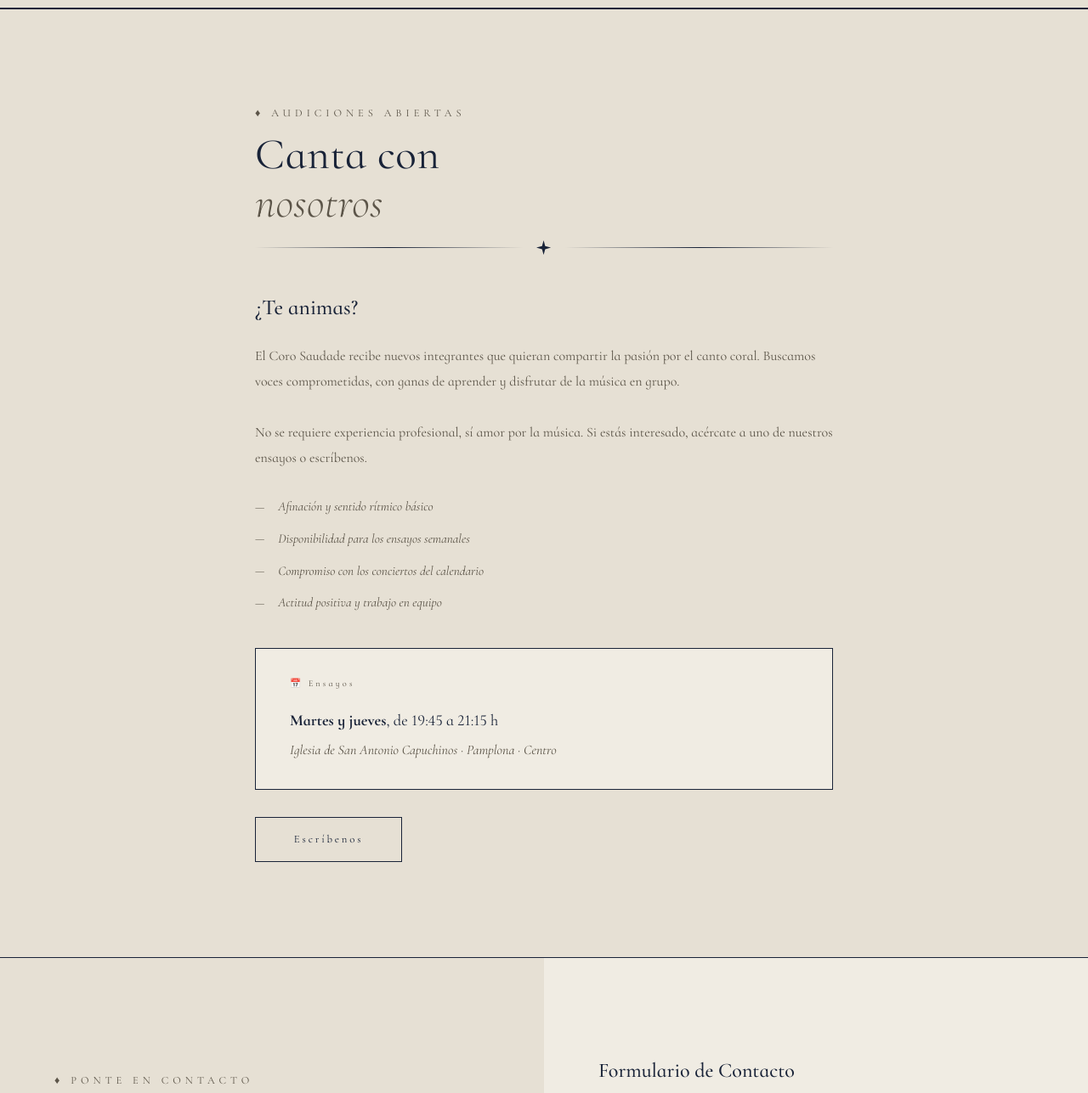
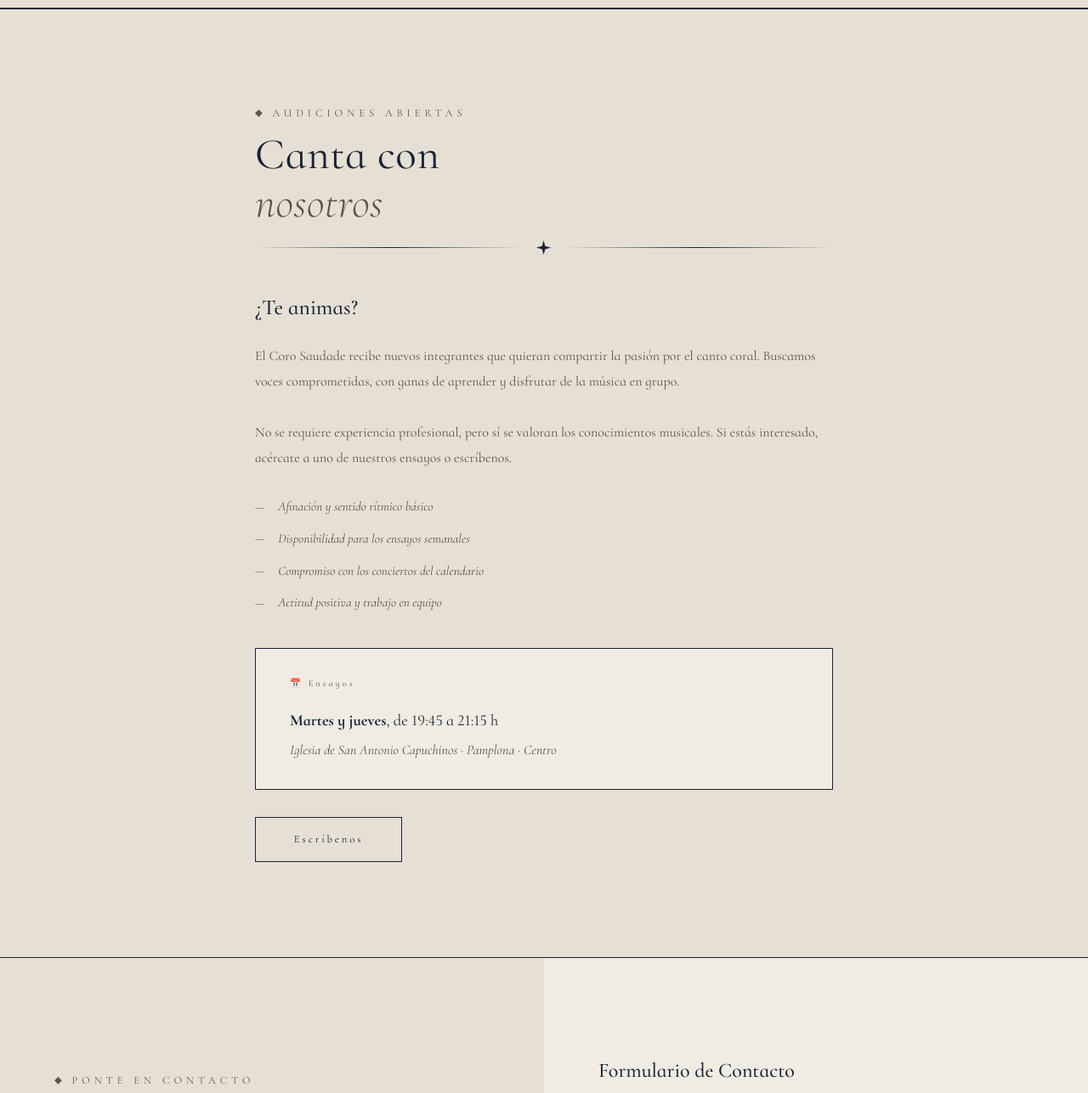
Before and after one commit to JBcL14/web_coro_saudade, a plain HTML site: page index.html in a window 1280 px wide. Shown: the part 7360-8647 px from the top of the page at 85% size. Drawn offline with nearby package versions, Linux system fonts and the light colour scheme; a web font is replaced by a local one.

Commit message:
Revise contact and audition information in index.html
Updated the text to clarify that musical knowledge is valued.

```diff
--- a/index.html
+++ b/index.html
@@ -498,7 +498,7 @@
 <section id="unete">
   <div class="section-inner">
     <div class="join-info-only fade-in">
-      <p class="section-label">♦ Audiciones abiertas</p>
+      <p class="section-label"><svg class="ornament-diamond" viewBox="0 0 12 12" xmlns="http://www.w3.org/2000/svg" aria-hidden="true"><polygon points="6,0 12,6 6,12 0,6"/></svg> Audiciones abiertas</p>
       <h2 class="section-title">Canta con<br><em>nosotros</em></h2>
       <div class="ornament-line"><svg viewBox="0 0 14 14" xmlns="http://www.w3.org/2000/svg" aria-hidden="true" style="width:0.9em;height:0.9em;fill:currentColor;display:inline-block;vertical-align:middle;"><polygon points="7,0 8.5,5.5 14,7 8.5,8.5 7,14 5.5,8.5 0,7 5.5,5.5"/></svg></div>
       <h3 style="font-family:var(--serif-title);font-size:1.6rem;font-weight:500;margin-bottom:1.2rem;">¿Te animas?</h3>
@@ -506,7 +506,7 @@
         El Coro Saudade recibe nuevos integrantes que quieran compartir la pasión por el canto coral. Buscamos voces comprometidas, con ganas de aprender y disfrutar de la música en grupo.
       </p>
       <p style="font-family:var(--serif-title);font-size:1rem;line-height:1.9;color:var(--gray-mid);margin-bottom:1.8rem;">
-        No se requiere experiencia profesional, sí amor por la música. Si estás interesado, acércate a uno de nuestros ensayos o escríbenos.
+        No se requiere experiencia profesional, pero sí se valoran los conocimientos musicales. Si estás interesado, acércate a uno de nuestros ensayos o escríbenos.
       </p>
       <ul class="requirements-list">
         <li>Afinación y sentido rítmico básico</li>
@@ -536,7 +536,7 @@
     <!-- Columna izquierda: info con fondo azulado -->
     <div class="contact-split-left fade-in">
       <div class="contact-split-left-inner">
-        <p class="section-label">♦ Ponte en contacto</p>
+        <p class="section-label"><svg class="ornament-diamond" viewBox="0 0 12 12" xmlns="http://www.w3.org/2000/svg" aria-hidden="true"><polygon points="6,0 12,6 6,12 0,6"/></svg> Ponte en contacto</p>
         <h2 class="section-title" style="margin-bottom:2rem;"><em>Hablemos</em></h2>
         <div class="ornament-line" style="margin-bottom:2.5rem;">
           <svg viewBox="0 0 14 14" xmlns="http://www.w3.org/2000/svg" aria-hidden="true" style="width:0.9em;height:0.9em;fill:rgba(184,148,31,0.6);display:inline-block;vertical-align:middle;"><polygon points="7,0 8.5,5.5 14,7 8.5,8.5 7,14 5.5,8.5 0,7 5.5,5.5"/></svg>
```
